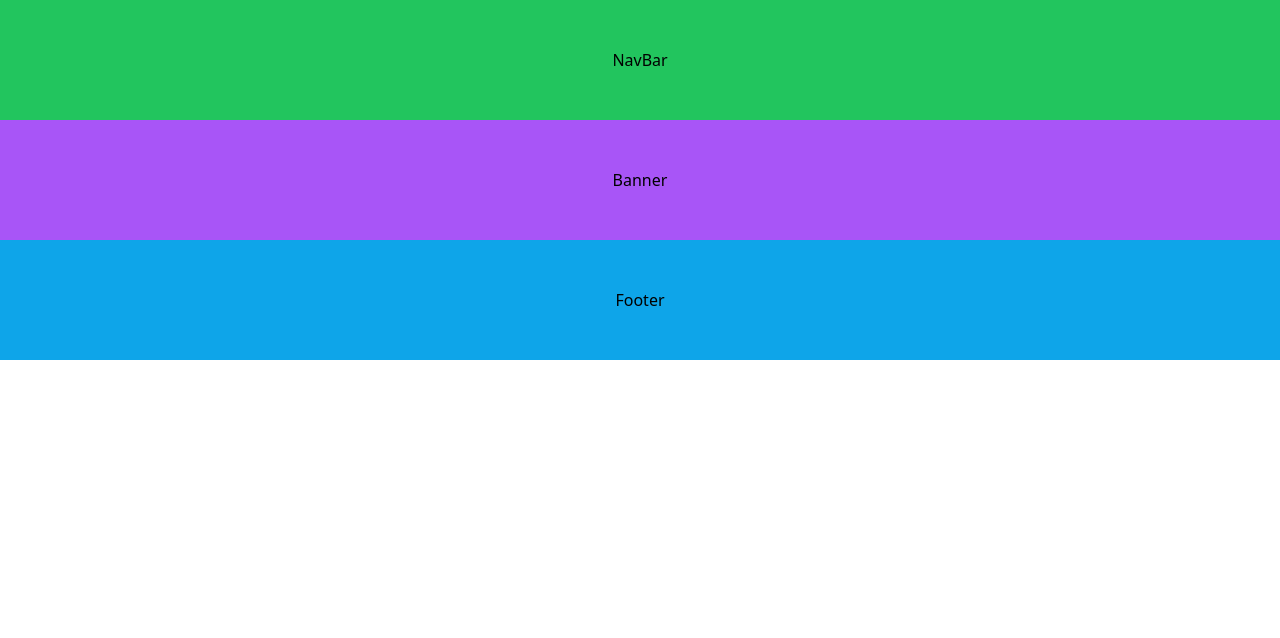
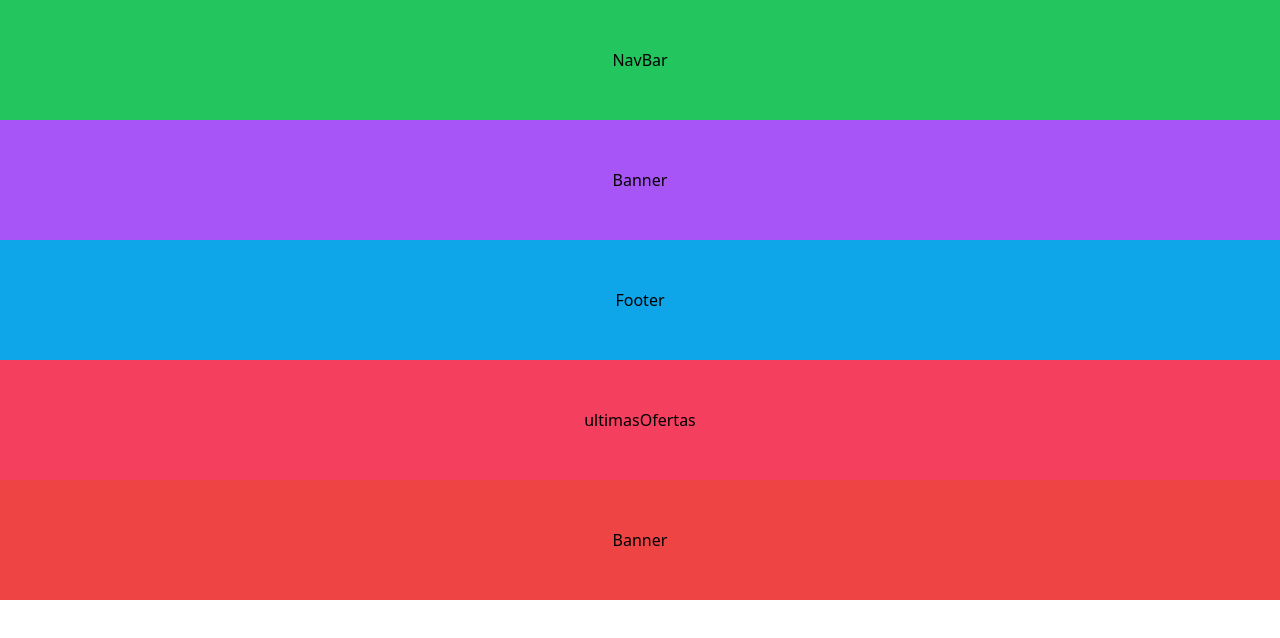
Before and after one commit to leanfuks/numenreactproject, a React (Create React App) app: page / in a window 1280 px wide. Shown: the top 638 px of the page. Built offline with nearby package versions, Linux system fonts and the light colour scheme.

Commit message:
agregado de los articles

```diff
--- a/src/App.js
+++ b/src/App.js
@@ -2,6 +2,8 @@ import React from "react";
 import NavBar from "./components/NavBar";
 import Footer from "./components/Footer";
 import Banner from "./components/Banner";
+import Article1 from "./components/Article1";
+import Article2 from "./components/Article2"
 
 const App = () => {
   return (
@@ -9,6 +11,8 @@ const App = () => {
       <NavBar />
       <Banner />
       <Footer />
+      <Article1/>
+      <Article2/>
     </div>
   );
 };
--- /dev/null
+++ b/src/components/Article1/index.jsx
@@ -0,0 +1,9 @@
+import React from 'react'
+
+const ultimasOfertas = () => {
+    return (
+    <div className="py-12 text-center bg-rose-500" > ultimasOfertas </div>
+)
+}
+
+export default ultimasOfertas;
--- /dev/null
+++ b/src/components/Article2/index.jsx
@@ -0,0 +1,9 @@
+import React from 'react'
+
+const nosotros = () => {
+    return (
+        <div className = "py-12 text-center bg-red-500" > Banner </div>
+    )
+}
+
+export default nosotros;
```
Also changed, not shown: 1 other file (tests, documents, lock files or other folders).
